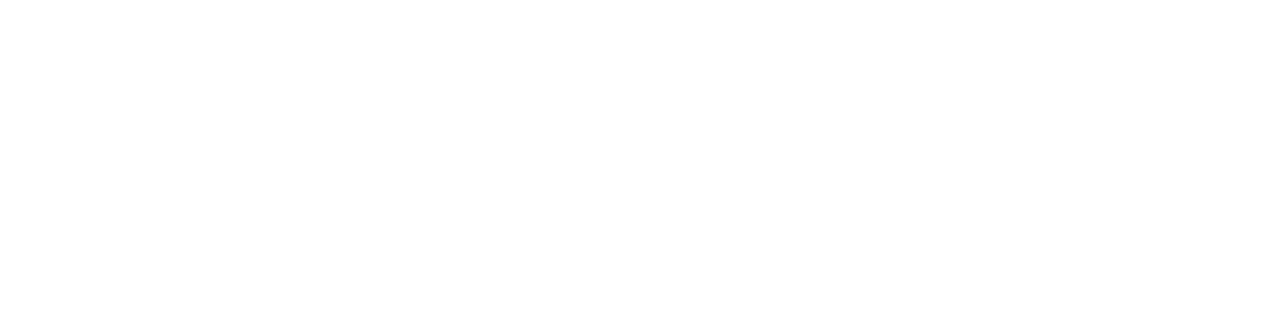
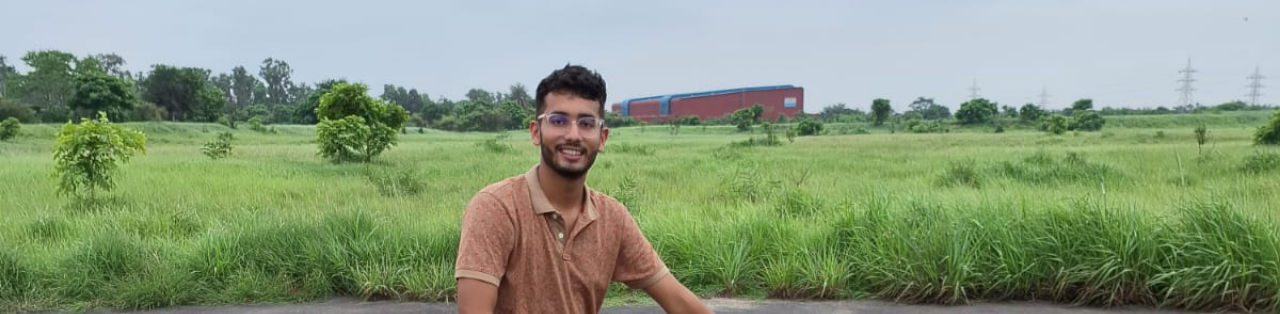
Before and after one commit to yashvardhanj/yashvardhanj, a plain HTML site: page index.html in a window 1280 px wide. Shown: the top 314 px of the page. Drawn offline with nearby package versions, Linux system fonts and the light colour scheme; files whose address does not match are found by name; a web font is replaced by a local one.

Commit message:
Update style.css

```diff
--- a/style.css
+++ b/style.css
@@ -449,7 +449,7 @@ p {
 # Hero
 --------------------------------------------------------------*/
 #hero {
-  background: url("../img/hero-main.jpg") repeat scroll center center/cover;
+  background: url("hero-main.jpg") repeat scroll center center/cover;
   height: 100vh;
   width: 100%;
 }
```
